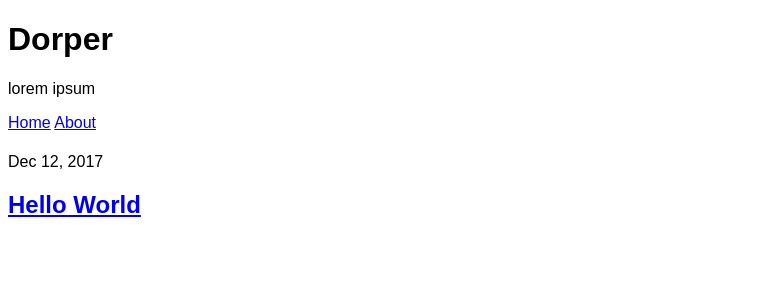
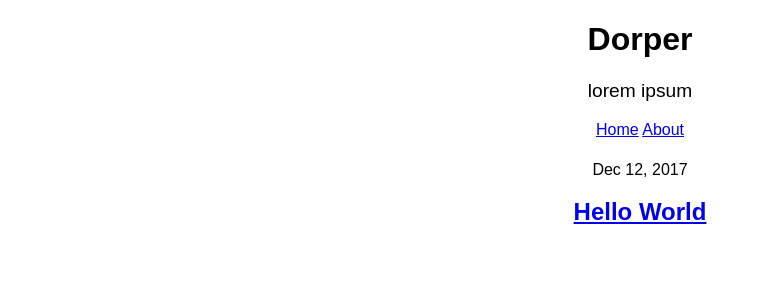
Before and after one commit to dorpga/dorpga.github.io, a Jekyll site: the page built from index.html, in a window 1280 px wide. Shown: the top 300 px of the page, without its empty margins (0-762 px from the left). Built offline with Jekyll 4.4.1, drawn with Linux system fonts in a browser that asks for light colours.

Commit message:
Update master.sass

```diff
--- a/css/master.sass
+++ b/css/master.sass
@@ -16,5 +16,9 @@ em, i
 u
   text-decoration: underline
 
+header
+  text-align: center
+  p
+    font-size: 1.2em
 .org-todo:before
   content: "TODO: "
```
